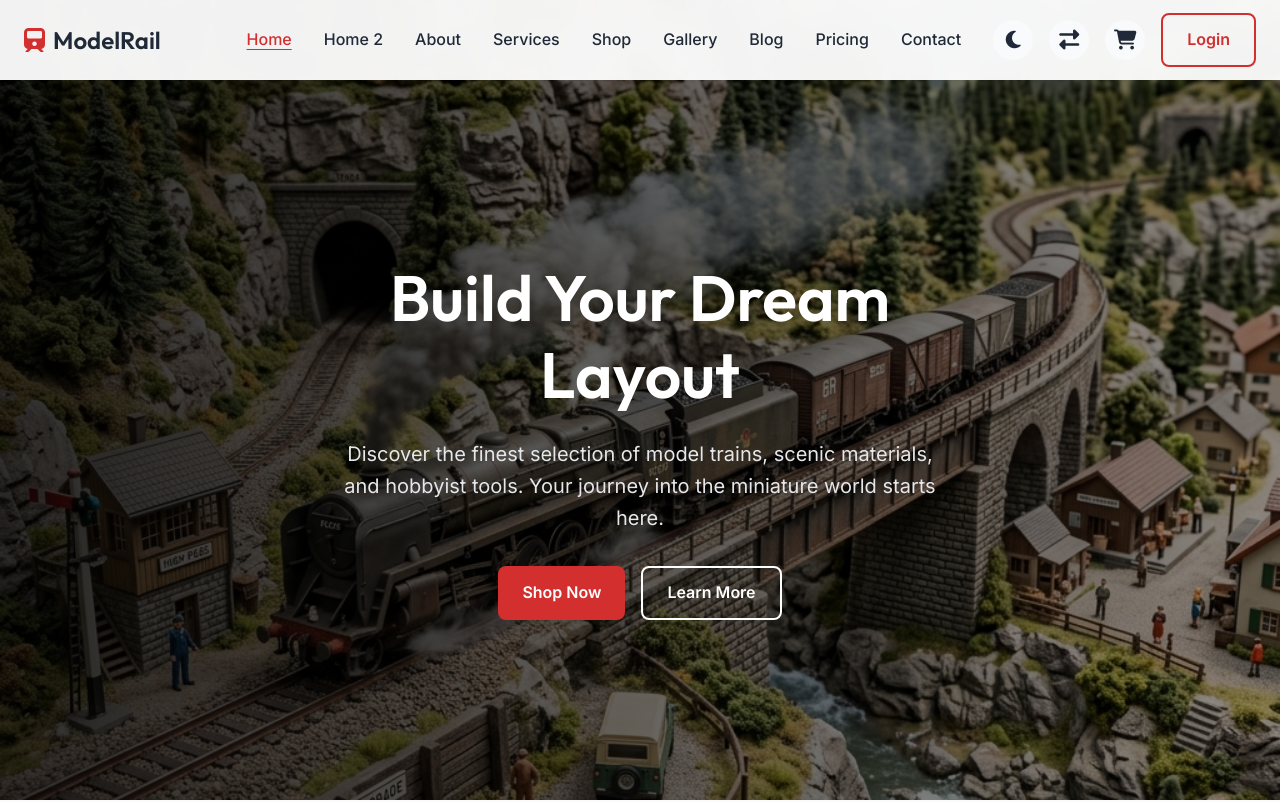
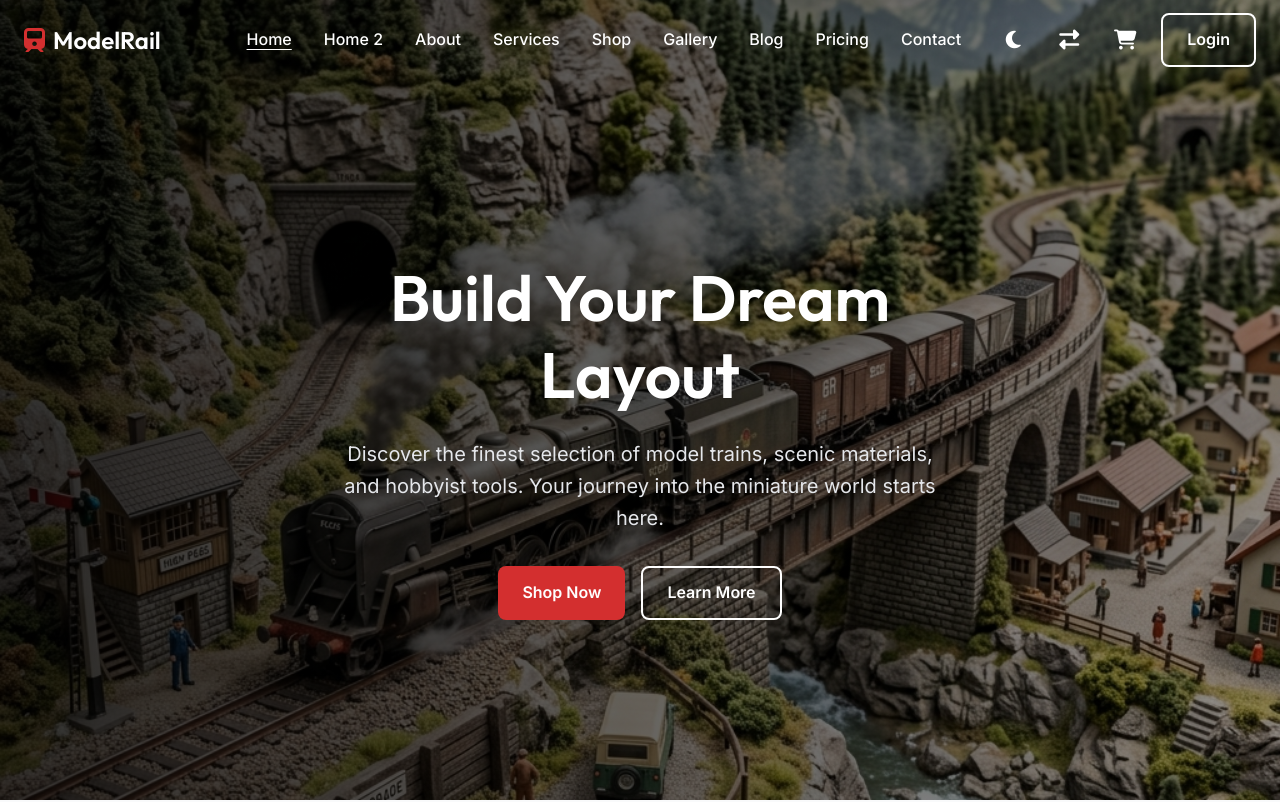
Before and after one commit to HTMLStaticWorks/Model_Railroad_Hobbyist_Supply_Store, a plain HTML site: page index.html in a window 1280 px wide. Shown: the top 802 px of the page. Drawn offline with Linux system fonts and the light colour scheme.

Commit message:
clientcorec2report1int2

```diff
--- a/assets/css/style.css
+++ b/assets/css/style.css
@@ -9,7 +9,7 @@
   --bg-main: #f9fafb;
   --bg-surface: #ffffff;
   --border: #e5e7eb;
-  --nav-bg: rgba(255, 255, 255, 0.95);
+  --nav-bg: #ffffff;
   --footer-bg: #ffffff;
   --footer-text: #4b5563;
 
@@ -36,7 +36,7 @@
   --bg-main: #000000;
   --bg-surface: #0a0a0a;
   --border: #1a1a1a;
-  --nav-bg: rgba(0, 0, 0, 0.95);
+  --nav-bg: #000000;
   --footer-bg: #000000;
   --footer-text: #ffffff;
 }
@@ -187,11 +187,39 @@ img {
   top: 0;
   left: 0;
   width: 100%;
+  background-color: transparent;
+  z-index: 1000;
+  box-shadow: none;
+  transition: var(--transition);
+}
+
+.navbar.scrolled,
+.navbar.menu-open {
   background-color: var(--nav-bg);
   backdrop-filter: blur(10px);
-  z-index: 1000;
   box-shadow: var(--shadow-sm);
-  transition: var(--transition);
+}
+
+/* Transparent Navbar Text Colors */
+.navbar:not(.scrolled):not(.menu-open) .logo span,
+.navbar:not(.scrolled):not(.menu-open) .nav-link,
+.navbar:not(.scrolled):not(.menu-open) .theme-toggle,
+.navbar:not(.scrolled):not(.menu-open) .rtl-toggle,
+.navbar:not(.scrolled):not(.menu-open) .mobile-toggle,
+.navbar:not(.scrolled):not(.menu-open) .cart-toggle {
+  color: #ffffff;
+}
+
+.navbar:not(.scrolled):not(.menu-open) .btn-outline {
+  color: #ffffff;
+  border-color: #ffffff;
+}
+
+.navbar:not(.scrolled):not(.menu-open) .theme-toggle,
+.navbar:not(.scrolled):not(.menu-open) .rtl-toggle,
+.navbar:not(.scrolled):not(.menu-open) .mobile-toggle,
+.navbar:not(.scrolled):not(.menu-open) .cart-toggle {
+  background-color: transparent;
 }
 
 .nav-container {
--- a/assets/js/main.js
+++ b/assets/js/main.js
@@ -2,10 +2,14 @@ document.addEventListener('DOMContentLoaded', () => {
   // Mobile Menu Toggle
   const mobileToggle = document.querySelector('.mobile-toggle');
   const navMenu = document.querySelector('.nav-menu');
+  const navbar = document.querySelector('.navbar');
 
   if (mobileToggle) {
     mobileToggle.addEventListener('click', () => {
       navMenu.classList.toggle('active');
+      if (navbar) {
+        navbar.classList.toggle('menu-open');
+      }
       const icon = mobileToggle.querySelector('i');
       if (navMenu.classList.contains('active')) {
         icon.classList.remove('fa-bars');
@@ -122,6 +126,12 @@ document.addEventListener('DOMContentLoaded', () => {
   const scrollUpBtn = scrollControls.querySelector('.scroll-up');
 
   const checkScroll = () => {
+    if (window.scrollY > 50) {
+      if (navbar) navbar.classList.add('scrolled');
+    } else {
+      if (navbar) navbar.classList.remove('scrolled');
+    }
+
     if (window.scrollY > 300) {
       scrollUpBtn.classList.add('show');
     } else {
```
